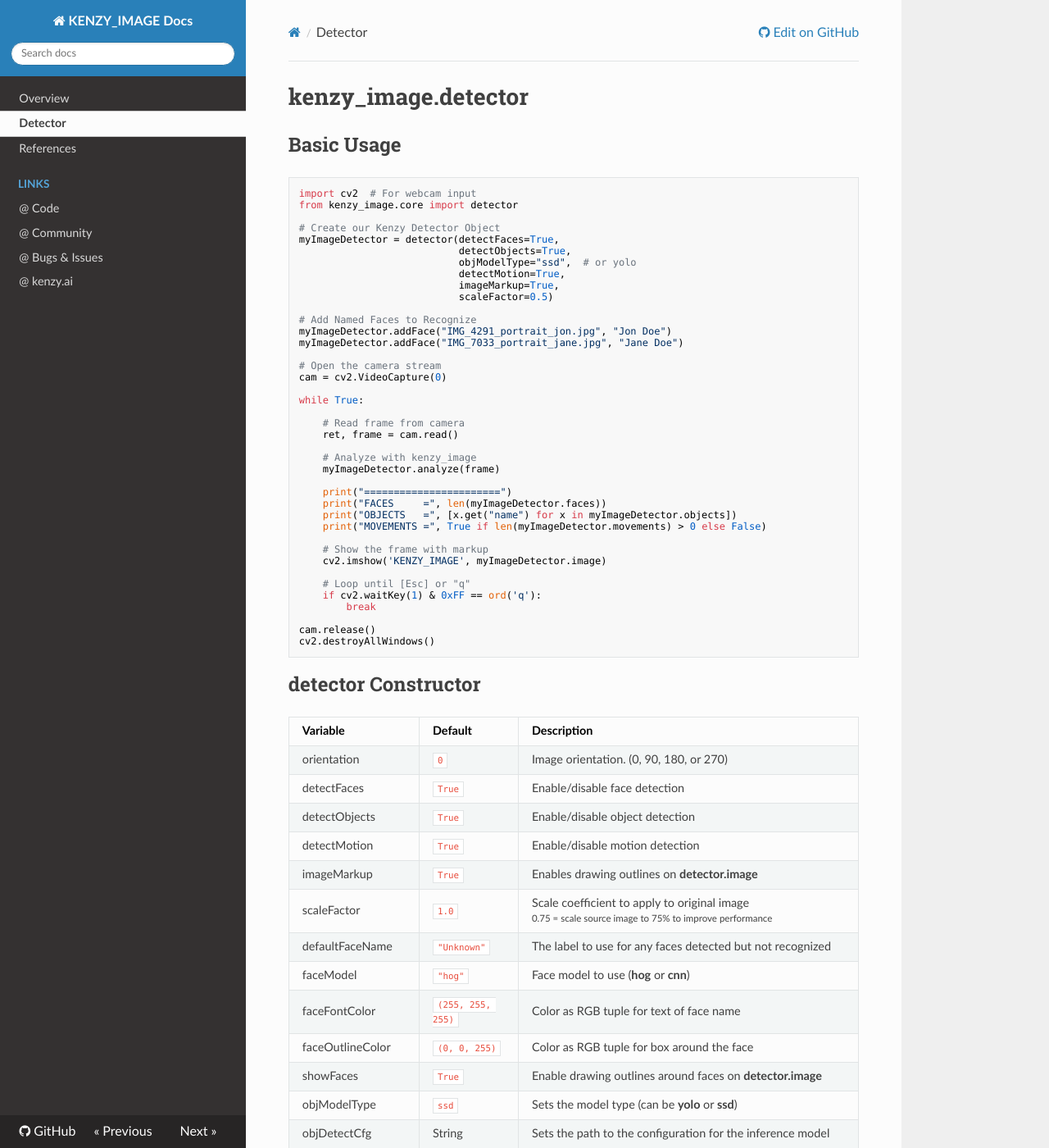
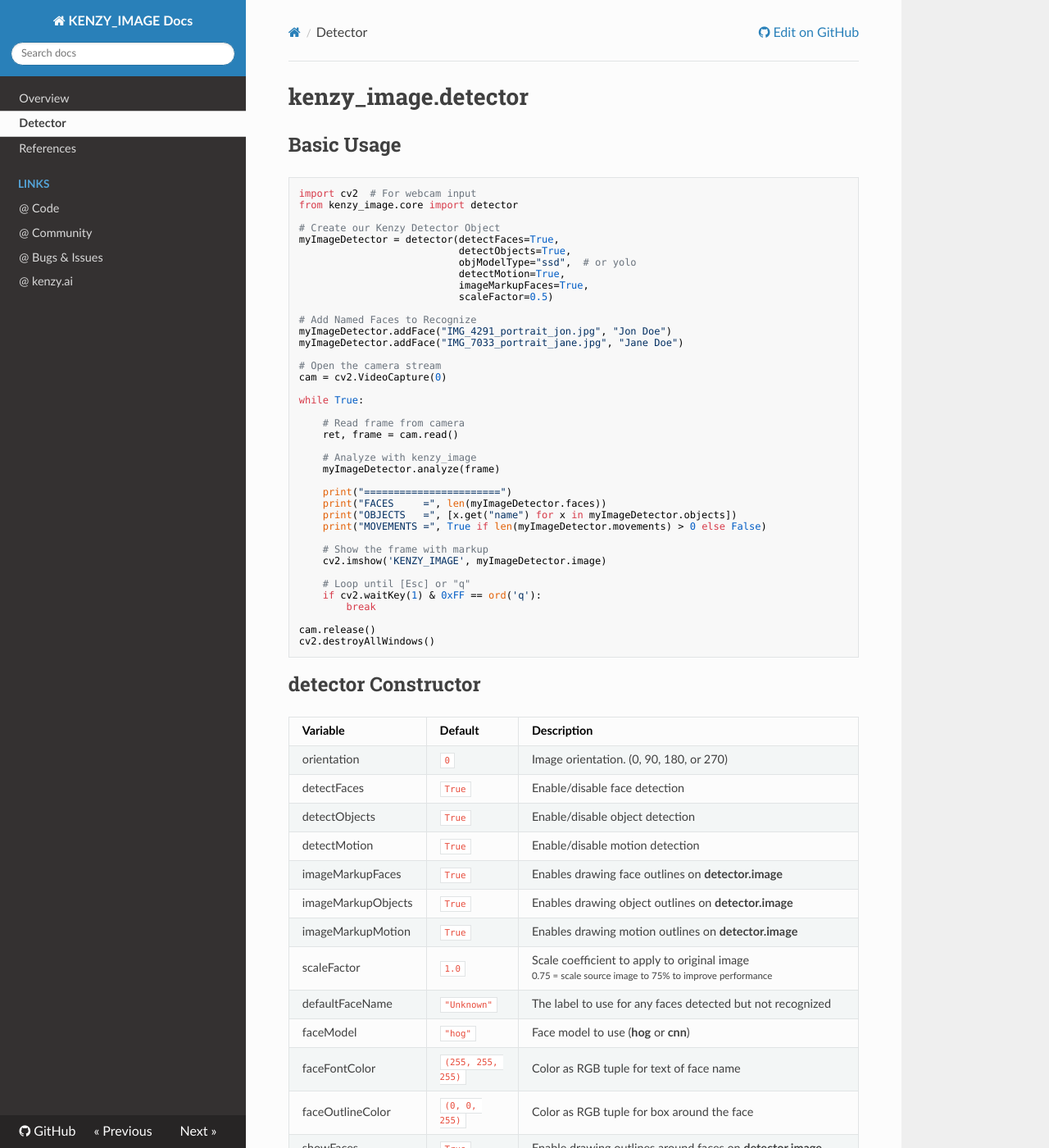
Before and after one commit to lnxusr1/kenzy_image, an MkDocs documentation site: the page built from docs/detector.md, in a window 1280 px wide and 1400 px high. Shown: the whole window at 82% size. Built offline with MkDocs 1.6.1, drawn with Linux system fonts in a browser that asks for light colours; nearby versions of some CDN libraries.

```diff
--- a/docs/detector.md
+++ b/docs/detector.md
@@ -11,7 +11,7 @@ myImageDetector = detector(detectFaces=True,
                            detectObjects=True,
                            objModelType="ssd",  # or yolo
                            detectMotion=True,
-                           imageMarkup=True,
+                           imageMarkupFaces=True,
                            scaleFactor=0.5)
 
 # Add Named Faces to Recognize
@@ -53,7 +53,9 @@ cv2.destroyAllWindows()
 | detectFaces | `True` | Enable/disable face detection |
 | detectObjects | `True` | Enable/disable object detection |
 | detectMotion | `True` | Enable/disable motion detection |
-| imageMarkup | `True` | Enables drawing outlines on __detector.image__ |
+| imageMarkupFaces | `True` | Enables drawing face outlines on __detector.image__ |
+| imageMarkupObjects | `True` | Enables drawing object outlines on __detector.image__ |
+| imageMarkupMotion | `True` | Enables drawing motion outlines on __detector.image__ |
 | scaleFactor | `1.0` | Scale coefficient to apply to original image <br /><small>0.75 = scale source image to 75% to improve performance</small> |
 | defaultFaceName | `"Unknown"` | The label to use for any faces detected but not recognized |
 | faceModel | `"hog"` | Face model to use (__hog__ or __cnn__)
```
Also changed, not shown: CHANGELOG.md (+12 -0 lines), README.md (+1 -1 lines), 3 other files.
